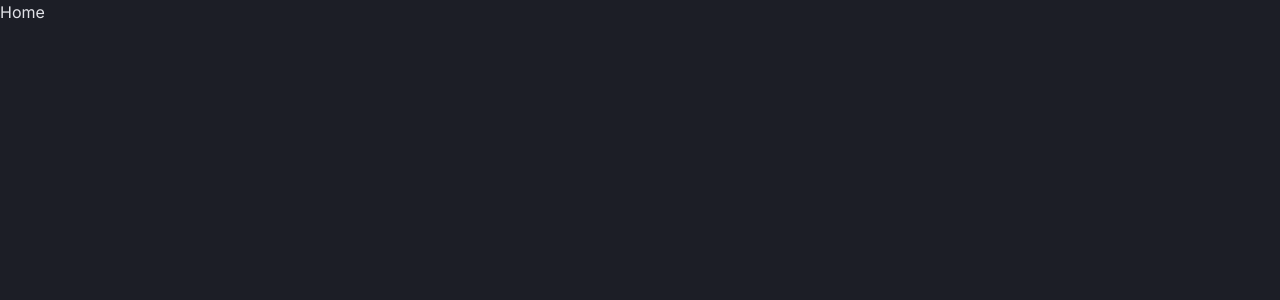
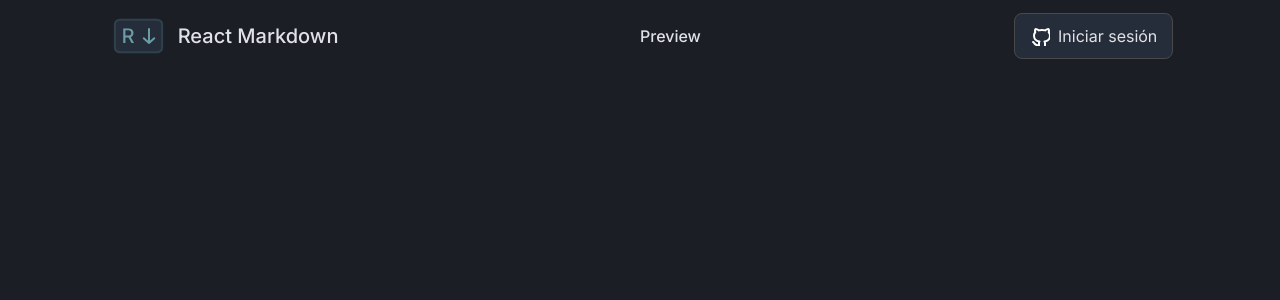
Before and after one commit to LautaAndreani/react-markdown-ts, a React (Vite) app: page / in a window 1280 px wide. Shown: the top 300 px of the page. Built offline with nearby package versions, Linux system fonts and the light colour scheme.

Commit message:
feat: add header in home

```diff
--- a/src/App.tsx
+++ b/src/App.tsx
@@ -1,5 +1,11 @@
+import Header from './ui/Header'
+
 function Home() {
-  return <p>Home</p>
+  return (
+    <>
+      <Header session={null} />
+    </>
+  )
 }
 
 export default Home
```
